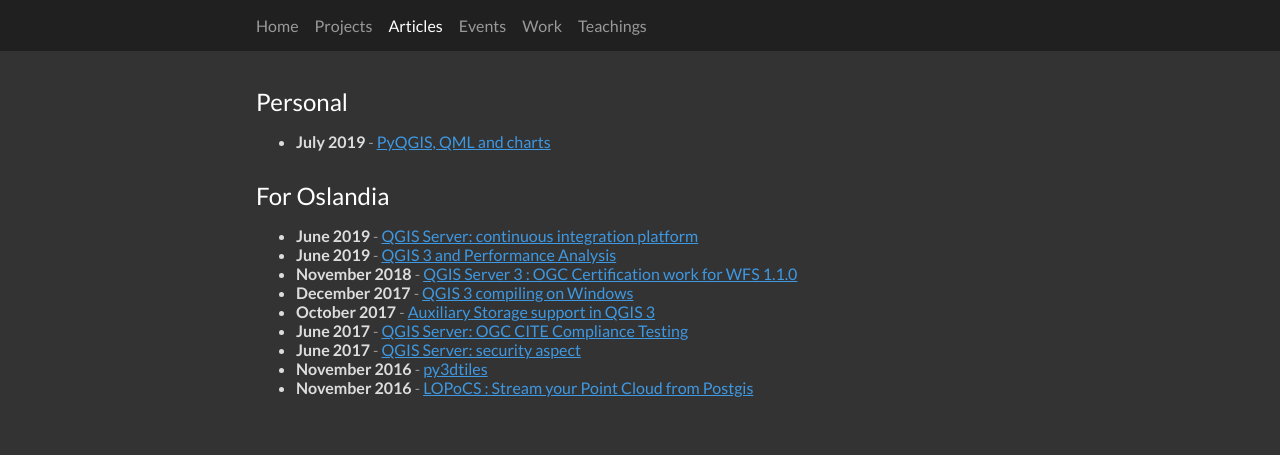
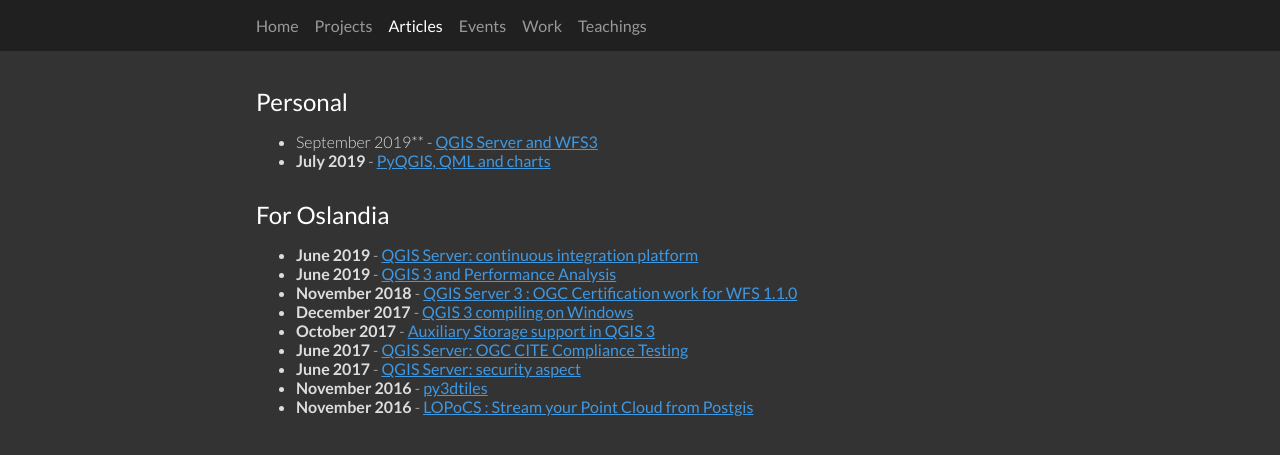
Before and after one commit to pblottiere/pblottiere.github.io, a Jekyll site: the page built from articles/index.md, in a window 1280 px wide. Shown: the top 455 px of the page. Built offline with Jekyll 4.4.1, drawn with Linux system fonts in a browser that asks for light colours; comment, search, counter and statistics services are not loaded; our own code applies the rules of GitHub Pages for plain Markdown files.

Commit message:
Publish wfs3 article

```diff
--- a/articles/index.md
+++ b/articles/index.md
@@ -5,6 +5,7 @@ layout: left
 
 # Personal
 
+  + {:.item} September 2019** - <a href="https://pblottiere.github.io/2019/09/18/wfs3/">QGIS Server and WFS3</a>
   + {:.item} **July 2019** - <a href="https://pblottiere.github.io/2019/07/30/qml/">PyQGIS, QML and charts</a>
 
 
```
